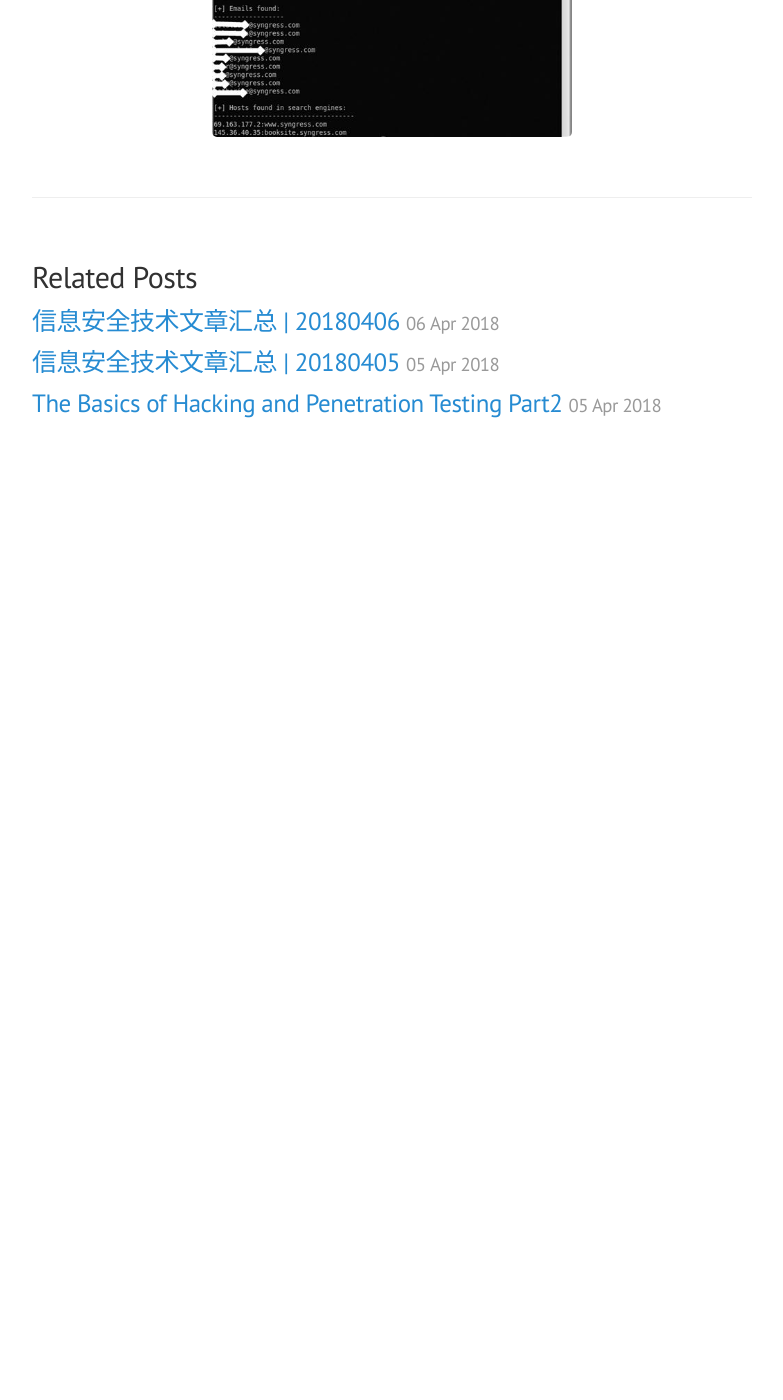
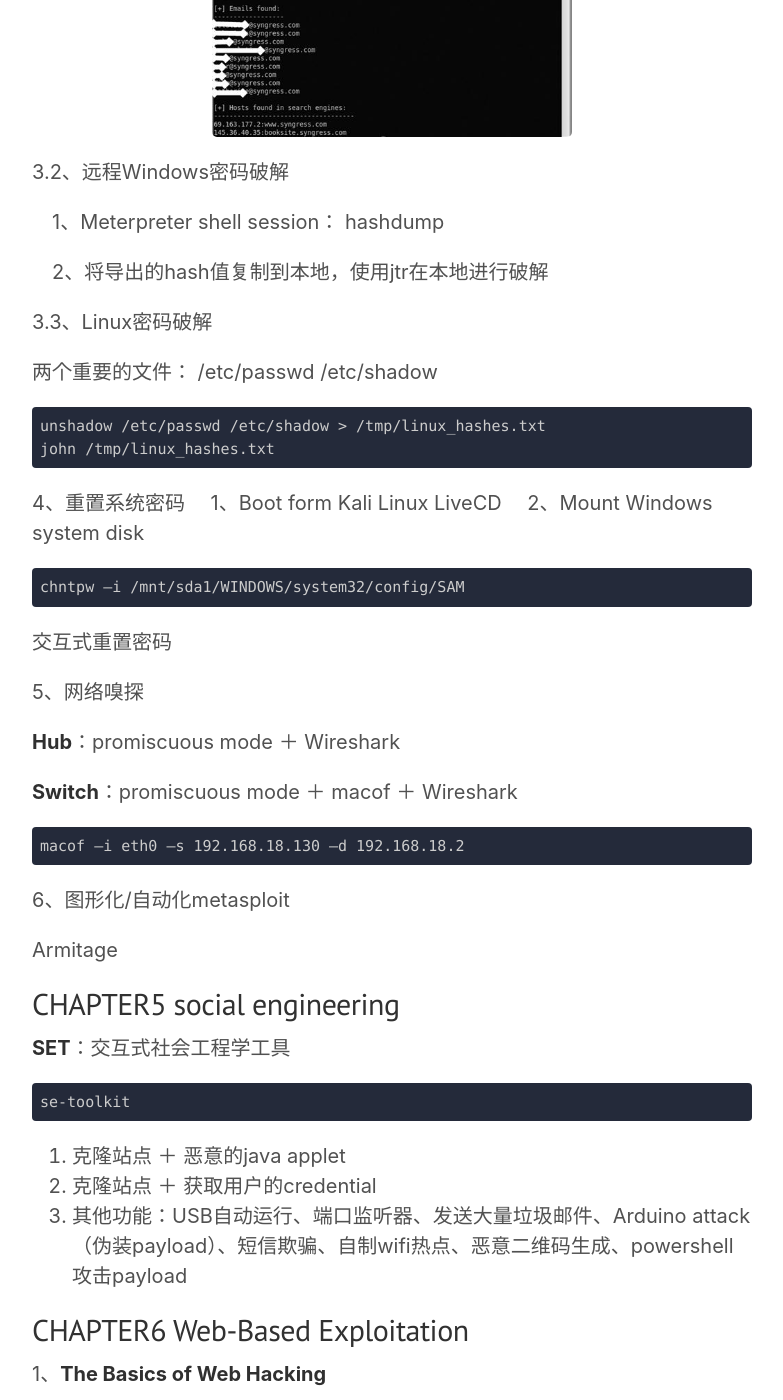
Before and after one commit to victor-infosec/victor-infosec.github.io, a Jekyll site: the page built from _posts/books/The-Basics-of-Hacking-and-Penetration-Testing/2018-04-06-The-Basics-of-Hacking-and-Penetration-Testing-Part3.md, in a window 1280 px wide and 1400 px high, scrolled down 2431 px. Shown: the whole window, without its empty margins (248-1031 px from the left). Built offline with Jekyll 4.4.1, drawn with Linux system fonts in a browser that asks for light colours; nearby versions of some CDN libraries; some web fonts are replaced; library files that are not in the unit come from our copies; before the commit the page ends 2911 px from its top, so only the background shows below that; some of the changed text lies outside the part shown.

Commit message:
20180406

````diff
--- a/_posts/books/The-Basics-of-Hacking-and-Penetration-Testing/2018-04-06-The-Basics-of-Hacking-and-Penetration-Testing-Part3.md
+++ b/_posts/books/The-Basics-of-Hacking-and-Penetration-Testing/2018-04-06-The-Basics-of-Hacking-and-Penetration-Testing-Part3.md
@@ -30,9 +30,9 @@
  - THC Hydra [https://www.thc.org/thc-hydra/](https://www.thc.org/thc-hydra/)
 
 
-3、系统密码破解神器 John the Ripper
+3、系统密码破解神器 **John the Ripper**
 
-本地Windows密码破解
+3.1、本地Windows密码破解
 
 &ensp;&ensp;1、Shut down the target machine.
 
@@ -76,3 +76,85 @@
  <div align="center" markdown="1">
 <img src="https://github.com/victor-infosec/victor-infosec.github.io/raw/master/_posts/books/The-Basics-of-Hacking-and-Penetration-Testing/3.png" alt="渗透测试流程7" height="50%" width="50%" />
 </div>
+
+3.2、远程Windows密码破解
+
+&ensp;&ensp;1、Meterpreter shell session： hashdump
+
+&ensp;&ensp;2、将导出的hash值复制到本地，使用jtr在本地进行破解
+
+3.3、Linux密码破解
+
+两个重要的文件：
+    /etc/passwd
+    /etc/shadow
+
+```
+unshadow /etc/passwd /etc/shadow > /tmp/linux_hashes.txt
+john /tmp/linux_hashes.txt
+```
+
+4、重置系统密码
+&ensp;&ensp;1、Boot form Kali Linux LiveCD
+&ensp;&ensp;2、Mount Windows system disk
+
+```
+chntpw –i /mnt/sda1/WINDOWS/system32/config/SAM
+```
+
+交互式重置密码
+
+5、网络嗅探
+
+**Hub**：promiscuous mode ＋ Wireshark
+
+**Switch**：promiscuous mode ＋ macof ＋ Wireshark
+
+```
+macof –i eth0 –s 192.168.18.130 –d 192.168.18.2
+```
+
+6、图形化/自动化metasploit
+
+Armitage
+
+CHAPTER5 social engineering
+--------------------------------------
+
+**SET**：交互式社会工程学工具
+
+
+```
+se-toolkit
+```
+
+1.	克隆站点 ＋ 恶意的java applet
+2.	克隆站点 ＋ 获取用户的credential
+3.	其他功能：USB自动运行、端口监听器、发送大量垃圾邮件、Arduino attack（伪装payload）、短信欺骗、自制wifi热点、恶意二维码生成、powershell攻击payload
+
+CHAPTER6 Web-Based Exploitation
+--------------------------------------
+
+1、**The Basics of Web Hacking**
+
+>“1. The ability to intercept requests as they leave your browser. ”
+
+>“2. The ability to find all the web pages, directories, and other files that make up the web application. ”
+
+>“3. The ability to analyze responses from the web application and inspect them for vulnerabilities. ”
+
+2、Vulnerabilities
+
+**SQLi**
+
+**XSS**
+
+3、Tools
+
+**nikto**
+
+**w3af**
+
+**webscrab**
+
+**ZAP**
````
